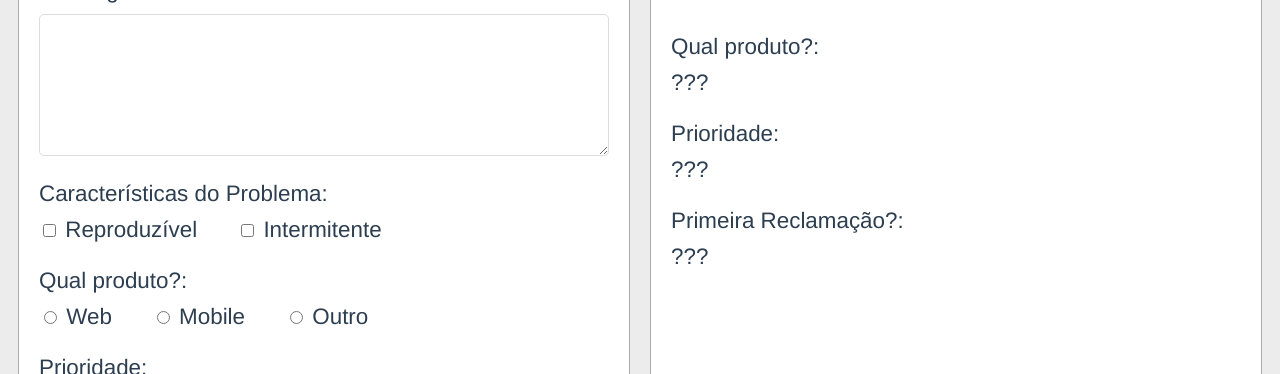
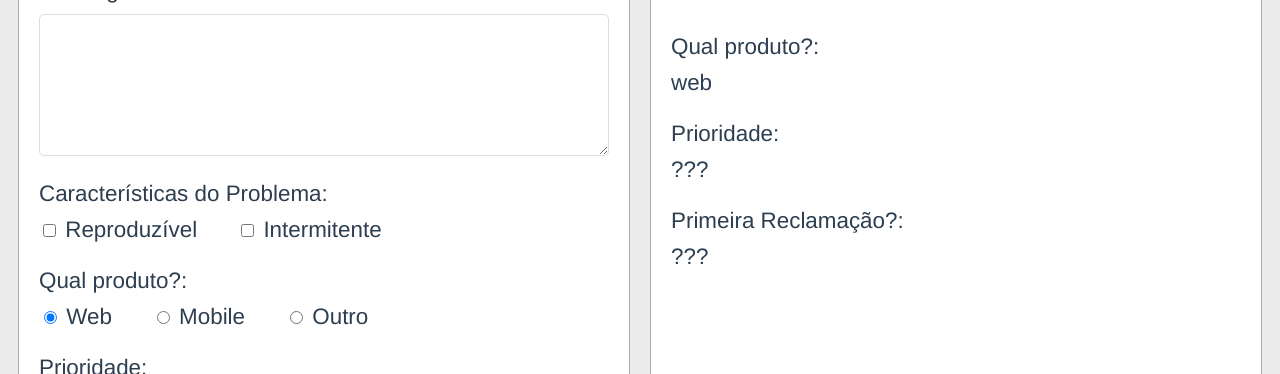
Before and after one commit to laurochicorski/curso-vue, a Vue app in the folder formulario-exercicios/: page / in a window 1280 px wide. Shown: the part 486-860 px from the top of the page. Built offline with nearby package versions, Linux system fonts and the light colour scheme.

Commit message:
USando Botoes Radio

```diff
--- a/formulario-exercicios/src/App.vue
+++ b/formulario-exercicios/src/App.vue
@@ -21,9 +21,9 @@
 					<span><input type="checkbox" value="intermitente" v-model ="caracteristicas"> Intermitente</span>
 				</Rotulo>
 				<Rotulo nome="Qual produto?">
-					<span class="mr-4"><input type="radio"> Web</span>
-					<span class="mr-4"><input type="radio"> Mobile</span>
-					<span><input type="radio"> Outro</span>
+					<span class="mr-4"><input type="radio" value="web" v-model="produto"> Web</span>
+					<span class="mr-4"><input type="radio" value="mobile" v-model="produto"> Mobile</span>
+					<span><input type="radio" value="Outro" v-model="produto"> Outro</span>
 				</Rotulo>
 				<Rotulo nome="Prioridade">
 					<select name="" id="">
@@ -58,7 +58,7 @@
 					</span>
 				</Rotulo>
 				<Rotulo nome="Qual produto?">
-					<span>???</span>
+					<span>{{ produto }}</span>
 				</Rotulo>
 				<Rotulo nome="Prioridade">
 					<span>???</span>
@@ -86,6 +86,7 @@ export default {
 	data() {
 		return {
 			caracteristicas: [],
+			produto: 'web',
 			usuario: {
 				email: '',
 				senha: '',
```
